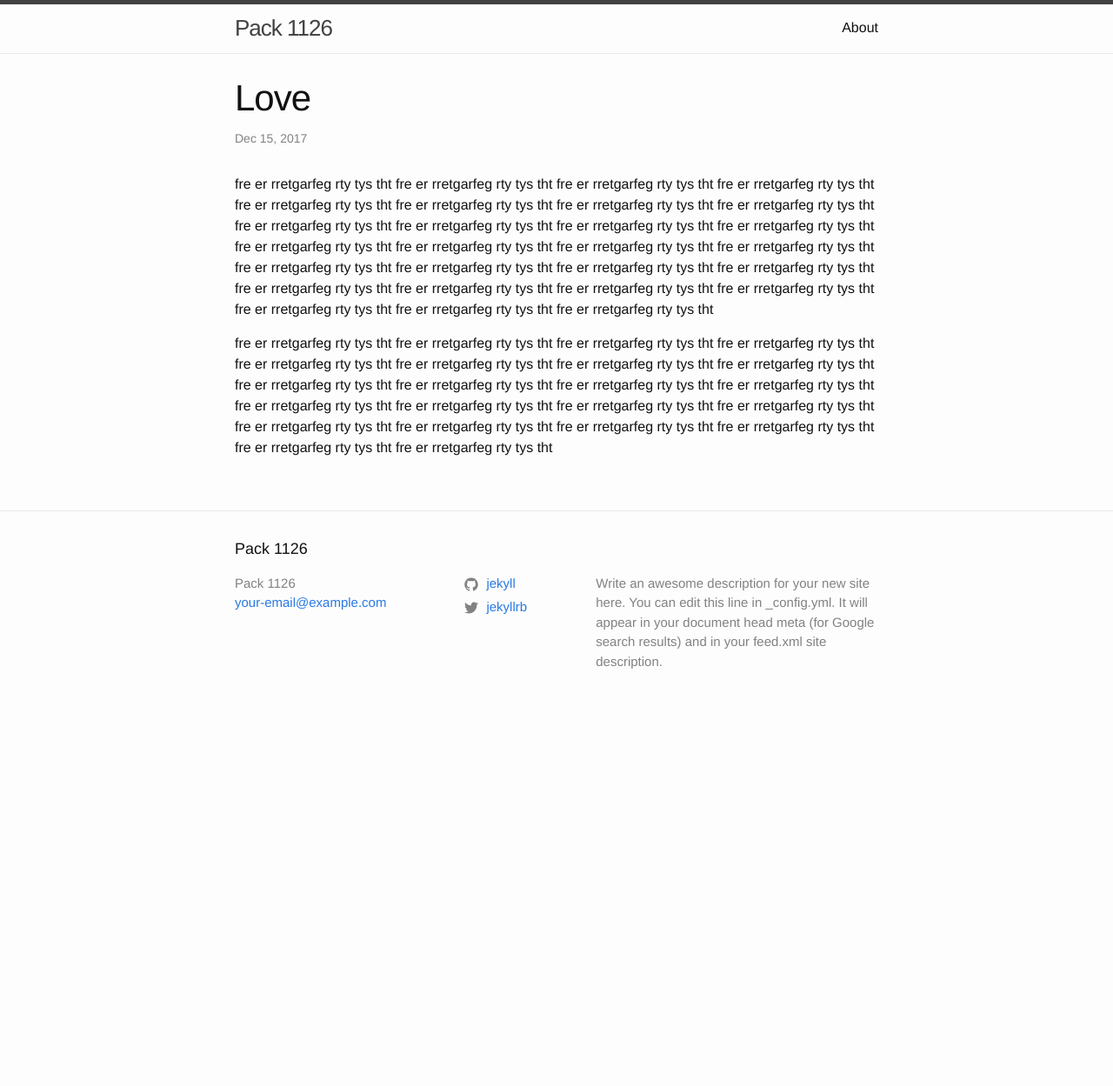
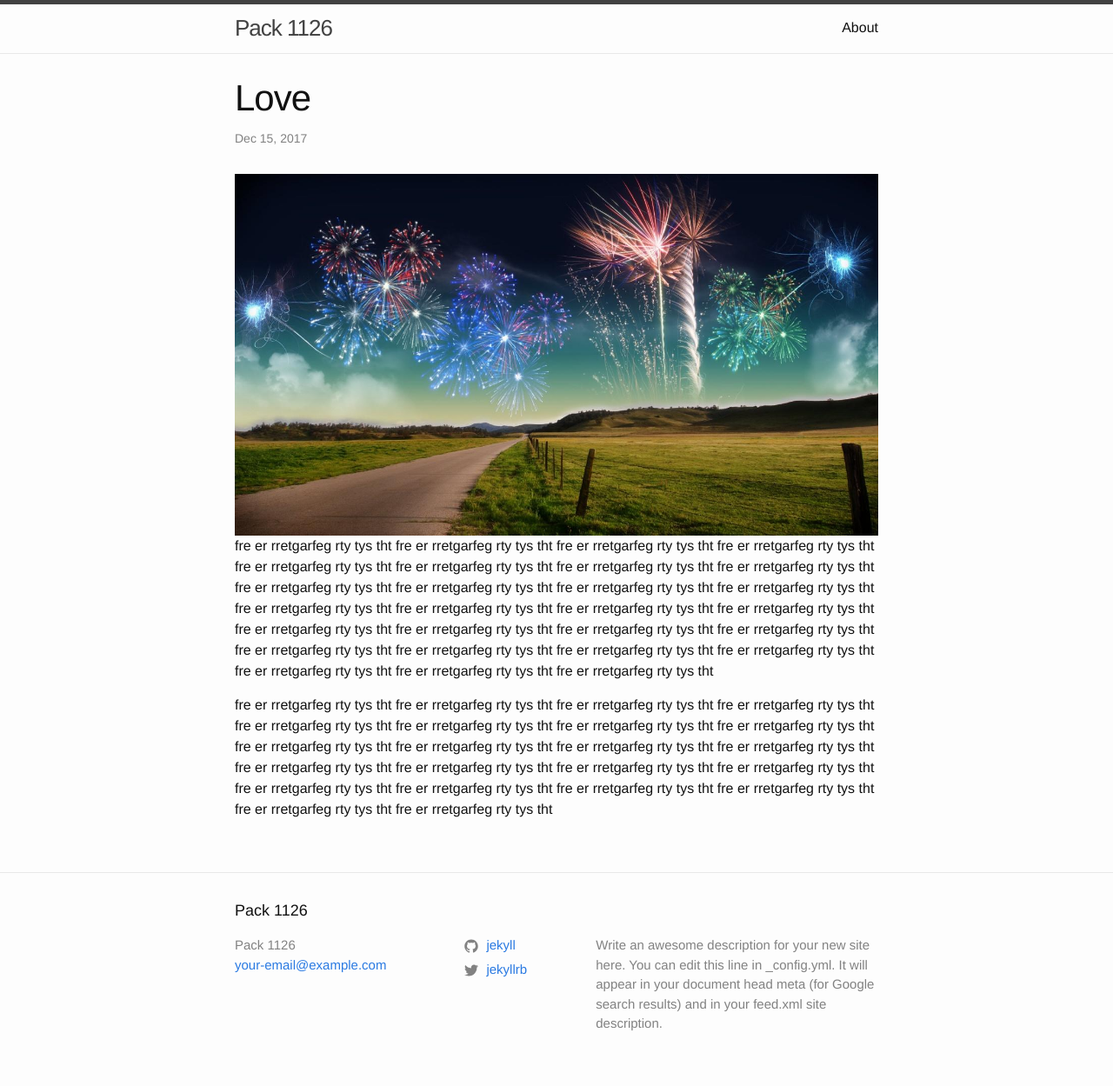
Before and after one commit to pack1126/pack1126.github.io, a Jekyll site: the page built from _posts/2017-12-15-love.markdown, in a window 1280 px wide. Shown: the whole page at 87% size. Built offline with Jekyll 4.4.1, drawn with Linux system fonts in a browser that asks for light colours; our own code applies the rules of GitHub Pages for plain Markdown files; comment, search, counter and statistics services are not loaded; before the commit the page ends 900 px from its top, so only the background shows below that.

Commit message:
Updated Love

```diff
--- a/_posts/2017-12-15-love.markdown
+++ b/_posts/2017-12-15-love.markdown
@@ -4,6 +4,7 @@ date: 2017-12-15 04:42:00 Z
 image: "/uploads/1549_sunrise.jpg"
 ---
 
+![celebrate.jpg](/uploads/celebrate.jpg)
 fre er rretgarfeg rty tys tht fre er rretgarfeg rty tys tht fre er rretgarfeg rty tys tht fre er rretgarfeg rty tys tht fre er rretgarfeg rty tys tht fre er rretgarfeg rty tys tht fre er rretgarfeg rty tys tht fre er rretgarfeg rty tys tht fre er rretgarfeg rty tys tht fre er rretgarfeg rty tys tht fre er rretgarfeg rty tys tht fre er rretgarfeg rty tys tht fre er rretgarfeg rty tys tht fre er rretgarfeg rty tys tht fre er rretgarfeg rty tys tht fre er rretgarfeg rty tys tht fre er rretgarfeg rty tys tht fre er rretgarfeg rty tys tht fre er rretgarfeg rty tys tht fre er rretgarfeg rty tys tht fre er rretgarfeg rty tys tht fre er rretgarfeg rty tys tht fre er rretgarfeg rty tys tht fre er rretgarfeg rty tys tht fre er rretgarfeg rty tys tht fre er rretgarfeg rty tys tht fre er rretgarfeg rty tys tht
 
 
```
